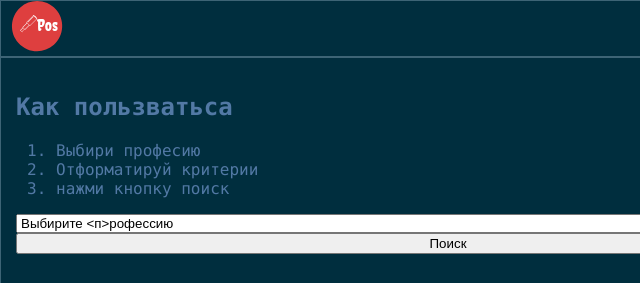
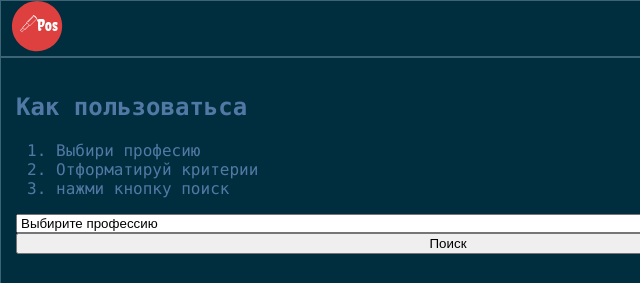
Before and after one commit to aantonssizov/Postuplenie, a plain HTML site: page index.html in a window 1280 px wide. Both pictures are taken after a click on the button "Поиск". Shown: the top 283 px of the page, 0-640 px from the left. Drawn offline with Linux system fonts and the light colour scheme.

Commit message:
поработал над орфографией

```diff
--- a/index.html
+++ b/index.html
@@ -26,14 +26,14 @@
     </header>
     <div class="content-wrap">
         <article class="content">
-            <h2>Как пользватьса</h2>
+            <h2>Как пользоватьса</h2>
             <ol>
                 <li>Выбири професию</li>
                 <li>Отформатируй критерии</li>
                 <li>нажми кнопку поиск</li>
             </ol>
             <select id="spec">
-            <option selected disabled value="ERROR: Вы не выбрали профессию">Выбирите <п></п>рофессию</option>
+            <option selected disabled value="ERROR: Вы не выбрали профессию">Выбирите профессию</option>
         </select>
             <input type="button" value="Поиск" onclick="rezult()">
             <ul id="rezult">
--- a/js/main.js
+++ b/js/main.js
@@ -28,7 +28,8 @@ function rezult() {
     let rez = document.querySelector("#spec").value;
     let state = (document.querySelector('.filters__state').checked) ? document.querySelector('.filters__state').value = "государственный" : document.querySelector('.filters__state').value = "-";
     let private = (document.querySelector('.filters__private').checked) ? document.querySelector('.filters__private').value = "частный" : document.querySelector('.filters__private').value = "-";
-    let budget = document.getElementsByName("filters__budget")[0].value;
+    let budget = (document.querySelector(".filters__budget")[0].checked) ? document.querySelector('.filters__budget')[0].value = "yes" : document.querySelector('.filters__budget')[0].value = '-';
+
     console.log(budget);
 
     if (rez == "ERROR: Вы не выбрали профессию") {
```
